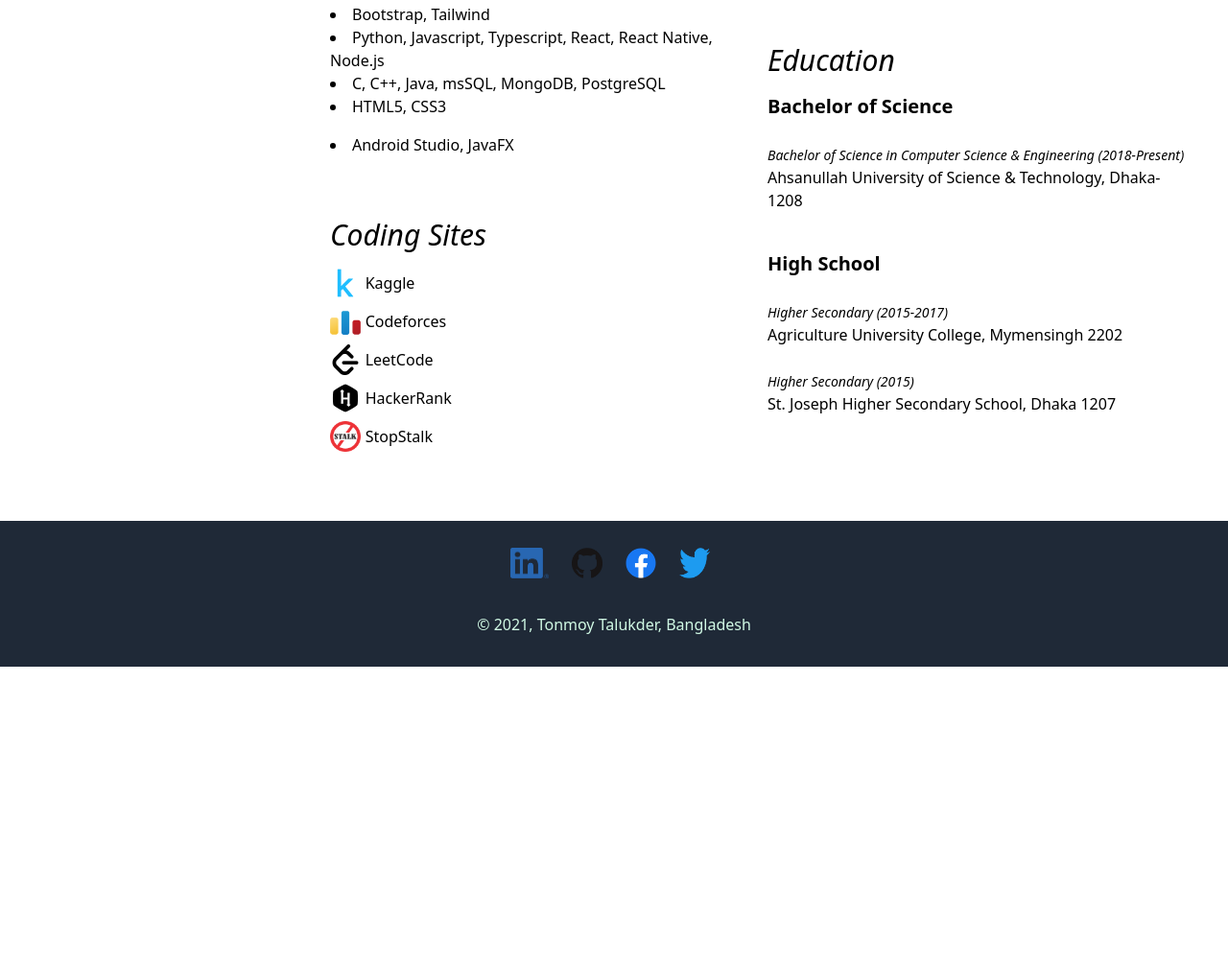
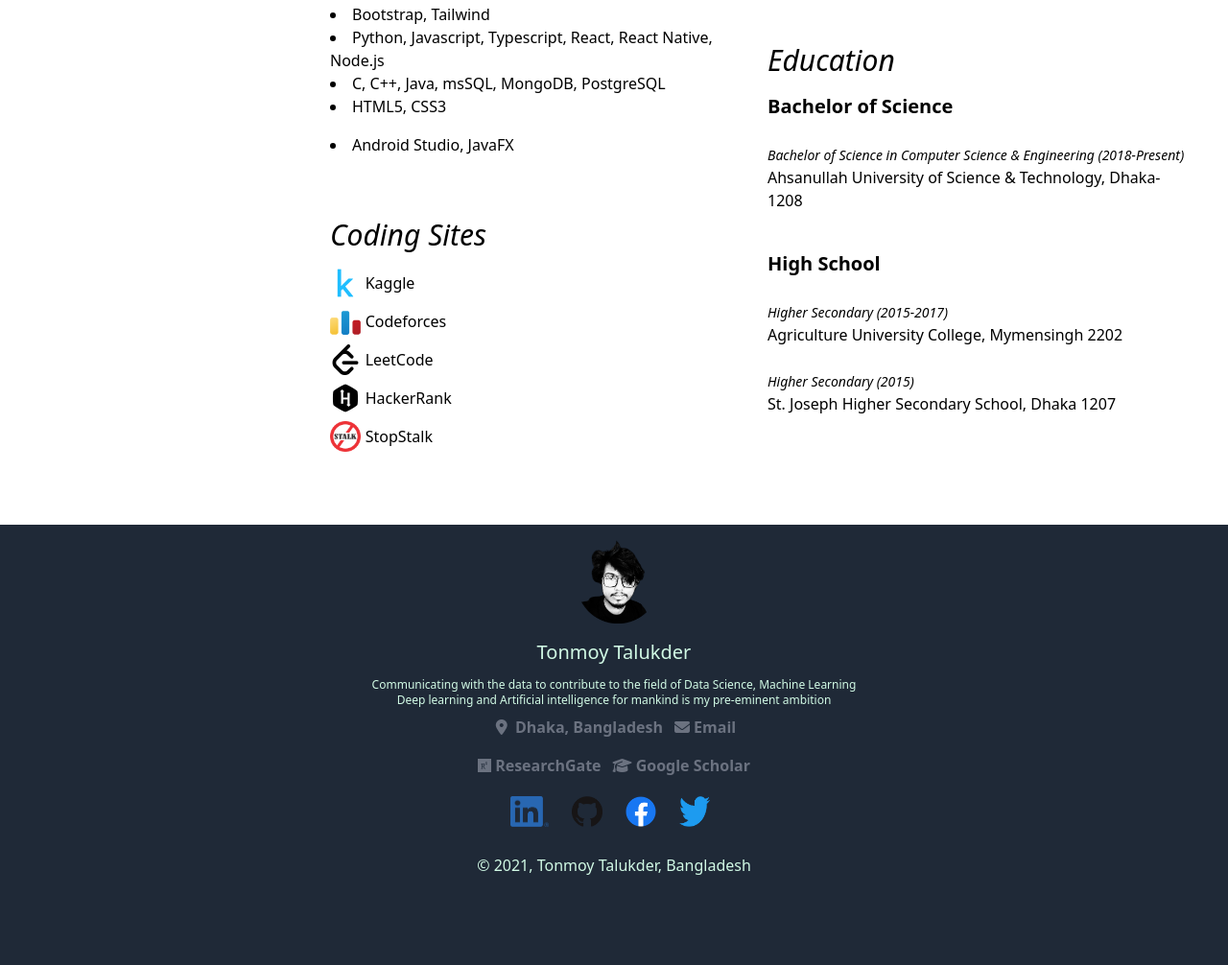
Before and after one commit to TonmoyTalukder/tonmoy-talukder-portfolio, a plain HTML site: page index.html in a window 1280 px wide. Shown: the part 1057-2063 px from the top of the page at 96% size. Before the commit the page ends 1752 px from the top, so only its background shows below. Drawn offline with nearby package versions, Linux system fonts and the light colour scheme.

Commit message:
footer update

```diff
--- a/css/style.css
+++ b/css/style.css
@@ -1,3 +1,7 @@
+.body-overflow {
+  overflow-x: hidden !important;
+}
+
 /* Contact Page Style */
 .carousel-open:checked + .carousel-item {
   position: static;
--- a/index.html
+++ b/index.html
@@ -20,7 +20,7 @@
     <script src="https://kit.fontawesome.com/4e7241b230.js" crossorigin="anonymous"></script>
 </head>
 
-<body>
+<body class="body-overflow">
     <!-- Header -->
     <header>
         <!-- Navigation -->
@@ -480,8 +480,54 @@
 
     <!-- Footer -->
     <footer class="bg-gray-800 mt-4">
-        <div class="grid grid-flow-col grid-cols-1 grid-rows-2 gap-4 flex items-center">
-            <div class="flex justify-center mt-5">
+        <div class="">
+            <div class="flex justify-center mt-5 overflow-hidden">
+                <div class="grid grid-cols-1 gap-0 w-3/5">
+                    <div>
+                        <div class="flex justify-center">
+                            <img class="p-4 " width="100px" height="100px" src="images/tonmoy-informal-black.png"
+                                alt="">
+                        </div>
+                    </div>
+                    <div class="text-center text-green-100">
+                        <h3 class="mb-3 text-xl">Tonmoy Talukder</h3>
+                        <p class="text-xs min-w-min mx-auto w-4/6">Communicating with the data to contribute to the
+                            field of
+                            Data
+                            Science, Machine Learning Deep learning and Artificial intelligence for mankind
+                            is my pre-eminent ambition</p>
+                    </div>
+                    <div class="text-center text-green-100">
+                        <div class="flex justify-center space-x-3 ">
+                            <button
+                                class="py-1 px-0 text-gray-500 font-semibold hover:text-green-200 transition duration-300"><i
+                                    class="fa fa-fw fa-map-marker my-2" aria-hidden=""></i> <a target="_blank"
+                                    href="https://goo.gl/maps/c6GXARKXtSvBQyse8">
+                                    Dhaka,
+                                    Bangladesh</a></button>
+                            <button href=""
+                                class="py-1 px-0 text-gray-500 font-semibold hover:text-green-200 transition duration-300"><a
+                                    href="mailto:tonmoytalukder2000@gmail.com"><i class="fas fa-envelope my-2"
+                                        aria-hidden="true"></i> Email</a></button>
+                        </div>
+                        <div class="flex justify-center space-x-3 ">
+                            <button href=""
+                                class="py-1 px-0 text-gray-500 font-semibold hover:text-green-200 transition duration-300"><a
+                                    href="https://www.researchgate.net/profile/Tonmoy-Talukder-2"><i
+                                        class="fab fa-researchgate my-2" aria-hidden="true"></i>
+                                    ResearchGate</a></button>
+                            <button href=""
+                                class="py-1 px-0 text-gray-500 font-semibold hover:text-green-200 transition duration-300"><a
+                                    href="https://scholar.google.com/citations?user=bCxUNNAAAAAJ"><i
+                                        class="fas fa-graduation-cap my-2"></i> Google Scholar</a></button>
+
+                        </div>
+                    </div>
+                </div>
+            </div>
+        </div>
+        <div class="grid grid-flow-col grid-cols-1 grid-rows-3 gap-4 flex items-center">
+            <div class="flex justify-center mt-1">
                 <div class="flex justify-center">
                     <a href="https://www.linkedin.com/in/TonmoyTalukder/" target="_blank"
                         class="py-2 px-2 font-medium text-gray-500 rounded hover:bg-green-200 hover:text-white transition duration-300"><img
```
